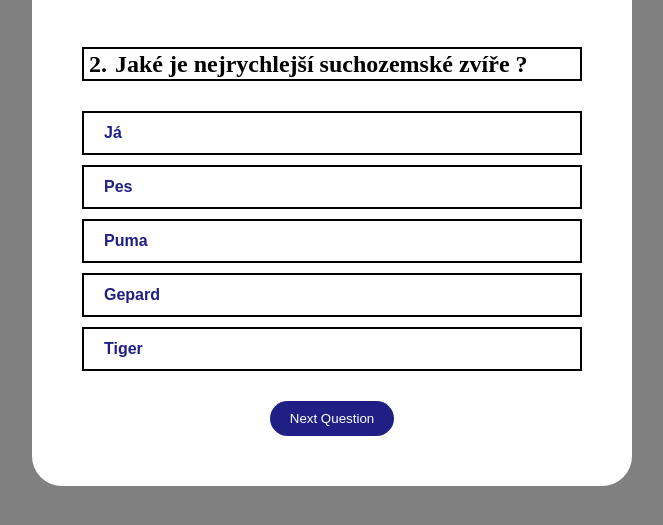
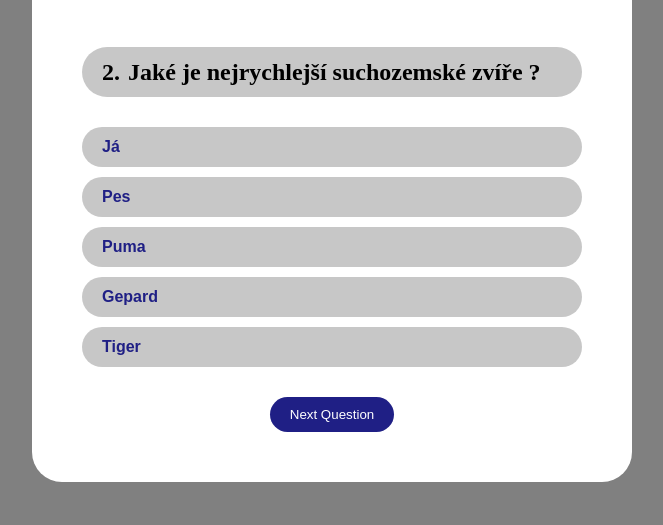
Before and after one commit to standa888/Simple-Quiz, a plain HTML site: page index.html in a window 1280 px wide. Both pictures are taken after a click on the button "Next Question". Shown: the part 195-720 px from the top of the page, without its empty margins (308-971 px from the left). Drawn offline with Linux system fonts and the light colour scheme.

Commit message:
Project is complete

```diff
--- a/script.js
+++ b/script.js
@@ -18,9 +18,9 @@ window.addEventListener("load", () => {
 
     question.innerHTML = `<span class="poradiOtazky">1</span><span class="tecka">.</span>${otazky[0]}`;
 
-    let nevim = odpovediOtazky[poradiOtazky];
+    let seznam = odpovediOtazky[poradiOtazky];
     for(let a = 0; a < odpovediOtazky[0].length; a++) {
-        odpovedi[a].innerText = nevim[a];
+        odpovedi[a].innerText = seznam[a];
     }
 
 })
@@ -55,9 +55,9 @@ function dalsiOtazka() {
     let odpovedi = document.getElementsByClassName("text");
     let question = document.querySelector(".question");
 
-    let nevim = odpovediOtazky[poradiOtazky];
+    let seznam = odpovediOtazky[poradiOtazky];
     for (let a = 0; a < odpovediOtazky[poradiOtazky].length; a++) {
-        odpovedi[a].innerText = nevim[a];
+        odpovedi[a].innerText = seznam[a];
     }
 
 
--- a/style.css
+++ b/style.css
@@ -26,19 +26,22 @@ body {
 }
 
 .question {
-    border: 2px solid black;
+
     font-size: 1.5em;
     font-weight: 600;
     margin-bottom: 30px;
 
-    height: 30px;
+    height: 50px;
     display: flex;
     align-items: center;
+
+    padding-left: 15px;
+    border-radius: 25px;
+    background-color: rgba(128, 128, 128, 0.445);
 
 }
 
 .answers p {
-    border: 2px solid black;
 
     display: flex;
     align-items: center;
@@ -46,6 +49,13 @@ body {
     height: 40px;
     margin-bottom: 10px;
     font-size: 1.3em;
+
+    border-radius: 25px;
+    background-color: rgba(128, 128, 128, 0.445);
+}
+
+.answers p:hover {
+    background-color: rgba(61, 61, 61, 0.555);
 }
 
 .odpovedTlacitko {
@@ -90,6 +100,7 @@ body {
     padding: 10px 20px;
 
     font-weight: 500;
+    cursor: pointer;
 
 }
 
```
